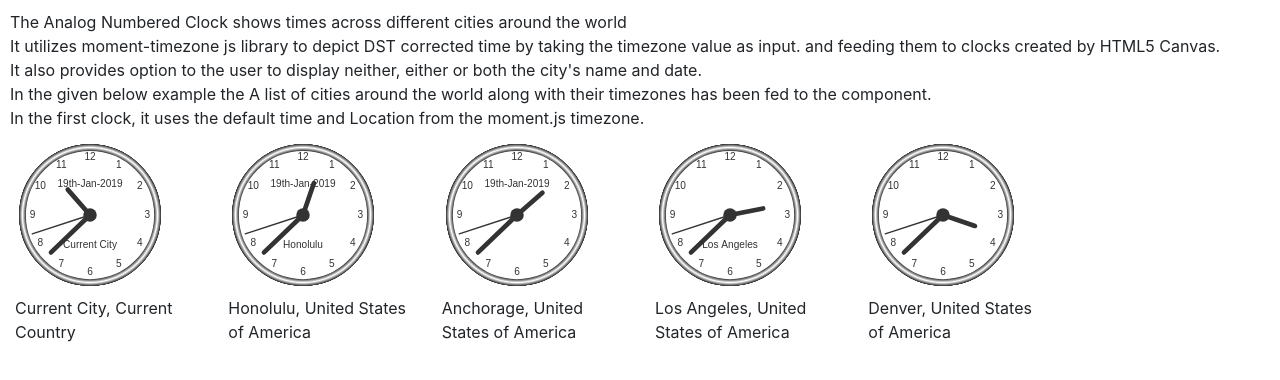
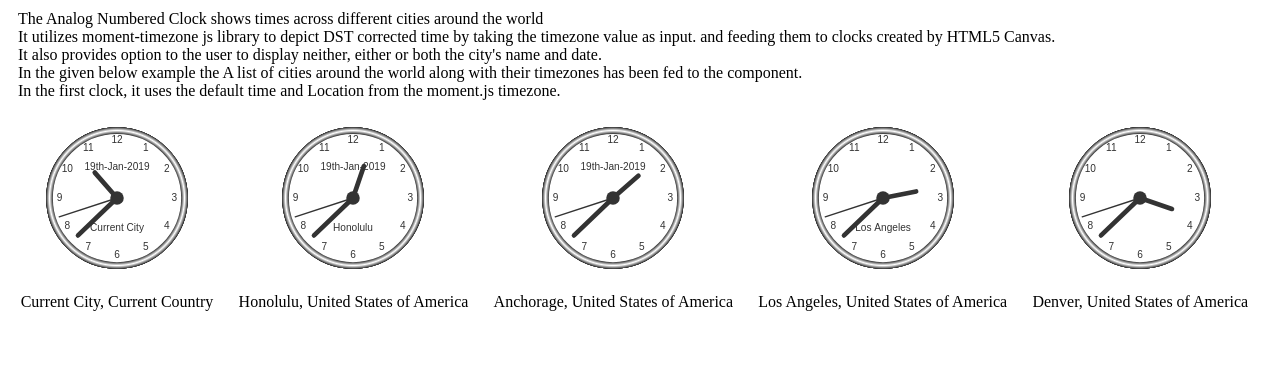
Before and after one commit to parasmanijain/numbered-clock, an Angular app: page / in a window 1280 px wide. Shown: the top 380 px of the page. Built offline with nearby package versions, Linux system fonts and the light colour scheme.

Commit message:
removing bootstrap and jquery dependencies

```diff
--- a/src/app/app.component.css
+++ b/src/app/app.component.css
@@ -0,0 +1,5 @@
+.cities {
+    display: inline-block;
+    margin:1%;
+    text-align:center;
+}
--- a/src/app/app.component.html
+++ b/src/app/app.component.html
@@ -10,14 +10,7 @@
   <br/>
   In the first clock, it uses the default time and Location from the moment.js timezone.
   </div>
-
-  <div class="container-fluid">
-    <div class="row">
-        <div class="col-lg-2 col-md-3 col-sm-4 col-xs-4 canvas-col" *ngFor="let city of cities | slice:0:5;">
-            <div>
-                <app-numbered-clock [city]="city.name" [timezone]="city.timezone" [displayDate]="city.displayDate" [displayName]="city.displayName"></app-numbered-clock>
-            </div>
-            <p>{{city.name}}, {{city.country}}</p>
-        </div>
-    </div>
-  </div>
+<div class="cities" *ngFor="let city of cities | slice:0:5;">
+        <app-numbered-clock [city]="city.name" [timezone]="city.timezone" [displayDate]="city.displayDate" [displayName]="city.displayName"></app-numbered-clock>
+    <p>{{city.name}}, {{city.country}}</p>
+</div>
--- a/src/index.html
+++ b/src/index.html
@@ -8,10 +8,6 @@
   <meta name="viewport" content="width=device-width, initial-scale=1">
   <meta http-equiv="X-UA-Compatible" content="IE=edge" />
   <link rel="icon" type="image/x-icon" href="favicon.ico">
-  <link rel="stylesheet" href="https://stackpath.bootstrapcdn.com/bootstrap/4.2.1/css/bootstrap.min.css" integrity="sha384-GJzZqFGwb1QTTN6wy59ffF1BuGJpLSa9DkKMp0DgiMDm4iYMj70gZWKYbI706tWS" crossorigin="anonymous">
-  <script src="https://code.jquery.com/jquery-3.3.1.slim.min.js" integrity="sha384-q8i/X+965DzO0rT7abK41JStQIAqVgRVzpbzo5smXKp4YfRvH+8abtTE1Pi6jizo" crossorigin="anonymous"></script>
-<script src="https://cdnjs.cloudflare.com/ajax/libs/popper.js/1.14.6/umd/popper.min.js" integrity="sha384-wHAiFfRlMFy6i5SRaxvfOCifBUQy1xHdJ/yoi7FRNXMRBu5WHdZYu1hA6ZOblgut" crossorigin="anonymous"></script>
-<script src="https://stackpath.bootstrapcdn.com/bootstrap/4.2.1/js/bootstrap.min.js" integrity="sha384-B0UglyR+jN6CkvvICOB2joaf5I4l3gm9GU6Hc1og6Ls7i6U/mkkaduKaBhlAXv9k" crossorigin="anonymous"></script>
 </head>
 <body>
   <app-root></app-root>
```
